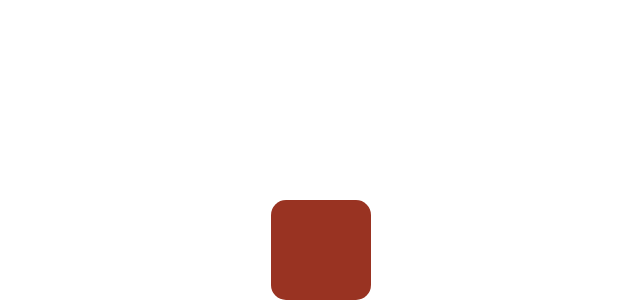
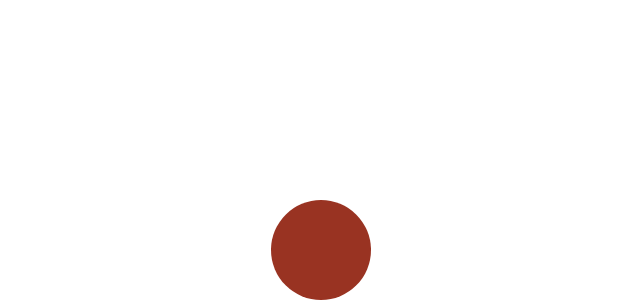
Before and after one commit to Irajan/irajan.github.io, a plain HTML site: page JS-excersise/bouncing-ball/index.html in a window 1280 px wide. Shown: the part 1277-1577 px from the top of the page, without its empty margins (506-1146 px from the left). Drawn offline with Linux system fonts and the light colour scheme.

Commit message:
Adjust border-radius

```diff
--- a/JS-excersise/bouncing-ball/style.css
+++ b/JS-excersise/bouncing-ball/style.css
@@ -10,6 +10,6 @@
     position: absolute;
     width: 100px;
     height: 100px;
-    border-radius: 15px;
+    border-radius: 50%;
     background-color: #932;
 }
```
